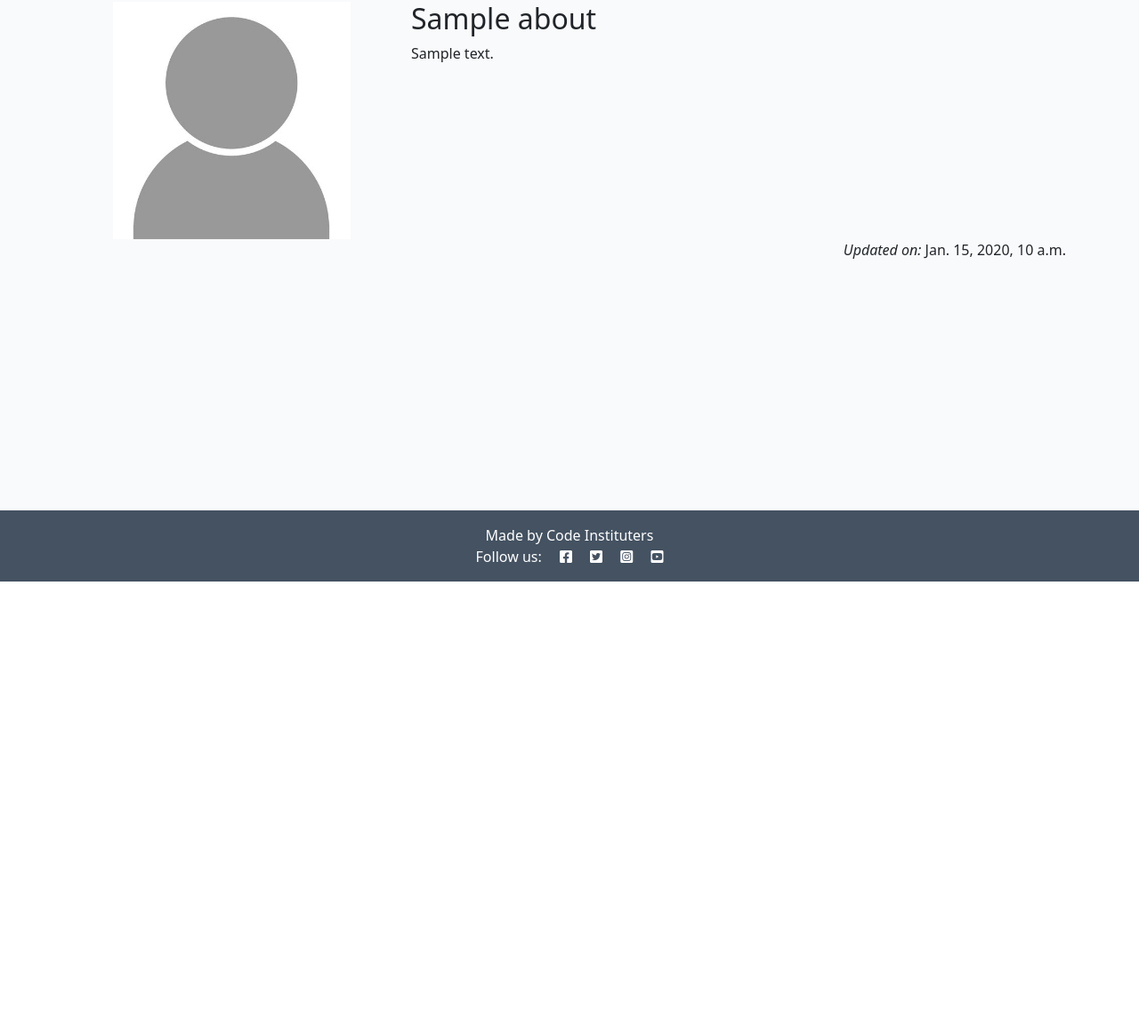
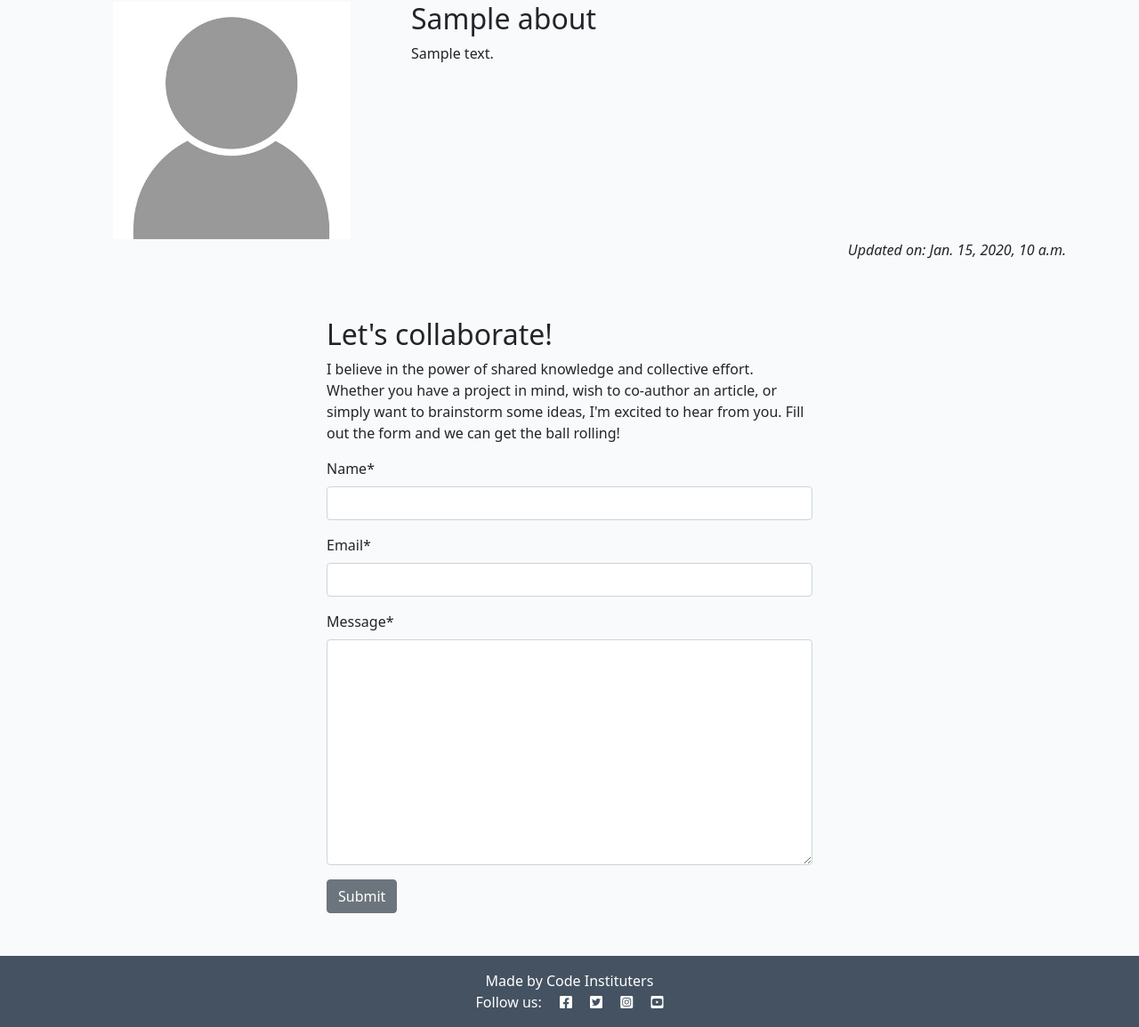
Before and after one commit to Richieon88/django-blog, a Django app: page /about/ in a window 1280 px wide. Shown: the part 146-1301 px from the top of the page at 89% size. Before the commit the page ends 800 px from the top, so only its background shows below. Run offline with Django 4.2, Linux system fonts and the light colour scheme; tables that the repository leaves empty hold one stand-in row (values such as "Sample post"); some libraries are stand-ins or nearby versions.

Commit message:
Add collab form to about page

```diff
--- /dev/null
+++ b/about/forms.py
@@ -0,0 +1,8 @@
+from .models import CollaborateRequest
+from django import forms
+
+
+class CollaborateForm(forms.ModelForm):
+    class Meta:
+        model = CollaborateRequest
+        fields = ('name', 'email', 'message')
--- a/about/models.py
+++ b/about/models.py
@@ -10,3 +10,13 @@ class About(models.Model):
 
     def __str__(self):
         return self.title
+
+
+class CollaborateRequest(models.Model):
+    name = models.CharField(max_length=200)
+    email = models.EmailField()
+    message = models.TextField()
+    read = models.BooleanField(default=False)
+
+    def __str__(self):
+        return f"Collaboration request from {self.name}"
--- a/about/templates/about/about.html
+++ b/about/templates/about/about.html
@@ -1,13 +1,15 @@
-{% extends 'base.html' %} {% block content %} {% load static %}
+{% extends 'base.html' %}
+{% load static %}
+{% load crispy_forms_tags %}
+
+{% block content %}
 <div class="container mt-5">
     <div class="row">
-    <div class="col-4 text-center">
-      <img src="{% static 'images/nobody.jpg' %}" width="75%" />
+        <div class="col-12 col-md-4 text-center">
+            <img src="{% static 'images/nobody.jpg' %}" width="75%">
         </div>
-    <div class="col-8">
-      <!-- Title goes between these h2 tags -->
+        <div class="col-12 col-md-8">
             <h2>{{ about.title }}</h2>
-      <!-- Content goes directly underneath this -->
             {{ about.content | safe }}
         </div>
     </div>
@@ -15,7 +17,25 @@
         <div class="col text-right">
             <!-- Updated on field goes in here -->
 
-      <p class="text-end"><em>Updated on: </em>{{ about.updated_on }}</p>
+            <p class="text-end"><em>Updated on: {{ about.updated_on }}</em></p>
+        </div>
+    </div>
+    <div class="row justify-content-center">
+        <div class="col-12 col-md-6 my-5">
+            <h2>Let's collaborate!</h2>
+            <p>I believe in the power of shared knowledge and collective effort.
+                Whether you have a project in mind, wish to co-author
+                an article, or simply want to brainstorm some ideas,
+                I'm excited to hear from you. Fill out the form
+                and we can get the ball rolling!</p>
+
+            <!-- add your form here. Your submit button should
+                                have the classes of btn, btn-secondary -->
+            <form method="post">
+                {{ collaborate_form | crispy }}
+                {% csrf_token %}
+                <button class="btn btn-secondary" type="submit">Submit</button>
+            </form>
         </div>
     </div>
 </div>
--- a/about/views.py
+++ b/about/views.py
@@ -1,5 +1,6 @@
 from django.shortcuts import render
 from .models import About
+from .forms import CollaborateForm
 
 
 def about_me(request):
@@ -7,9 +8,12 @@ def about_me(request):
     Renders the About page
     """
     about = About.objects.all().order_by('-updated_on').first()
+    collaborate_form = CollaborateForm()
 
     return render(
         request,
         "about/about.html",
-        {"about": about},
+        {
+            "about": about,
+            "collaborate_form": collaborate_form, },
     )
--- a/blog/views.py
+++ b/blog/views.py
@@ -33,6 +33,7 @@ def post_detail(request, slug):
     comment_count = post.comments.filter(approved=True).count()
 
     if request.method == "POST":
+        print('Received a POST request')
         comment_form = CommentForm(data=request.POST)
         if comment_form.is_valid():
             comment = comment_form.save(commit=False)
@@ -46,6 +47,8 @@ def post_detail(request, slug):
 
     comment_form = CommentForm()
 
+    print('About to render template')
+
     return render(
         request,
         "blog/post_detail.html",
```
Also changed, not shown: about/admin.py (+14 -4 lines), about/migrations/0002_collaboraterequest.py (added). Lines whose indentation alone changed are shown as unchanged.
